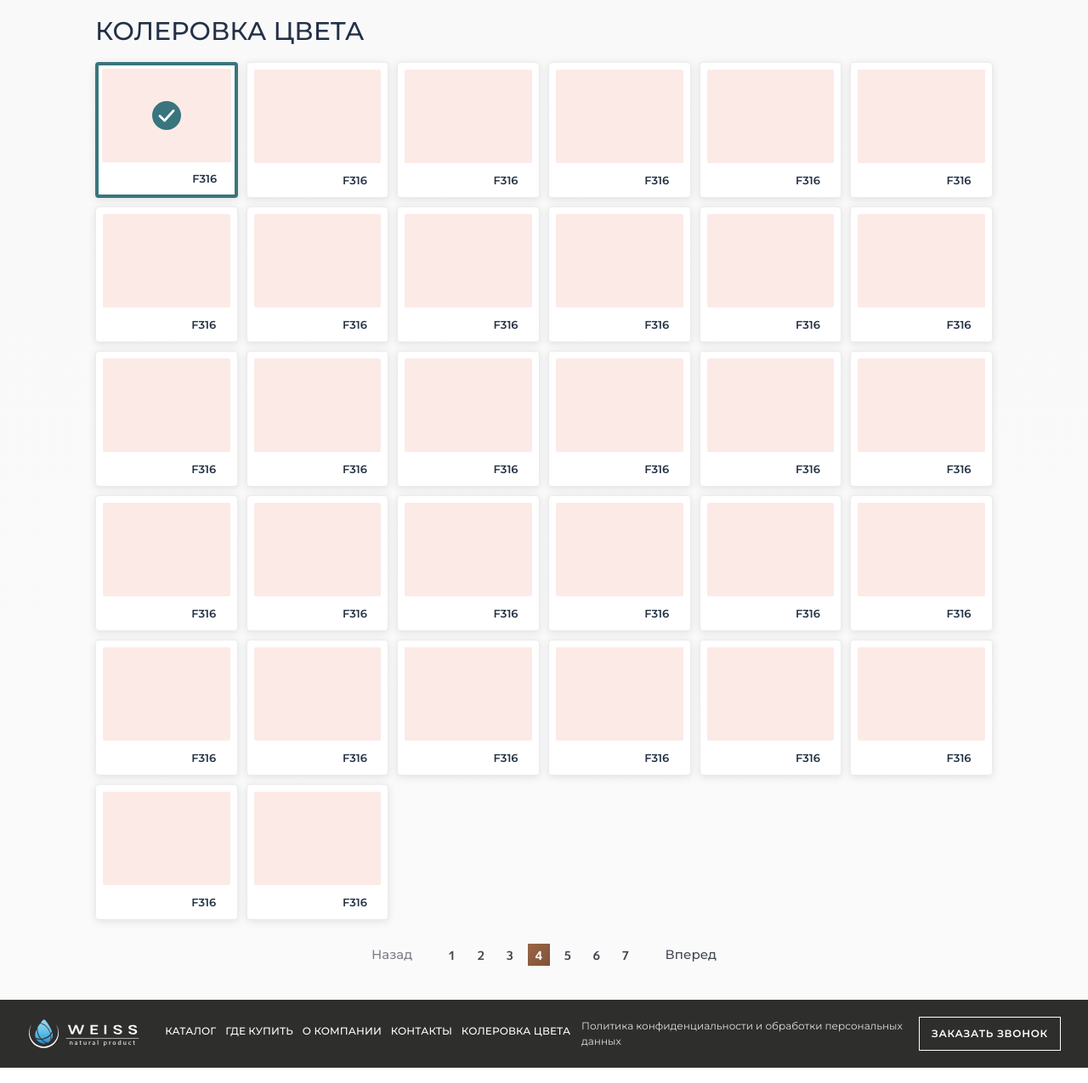
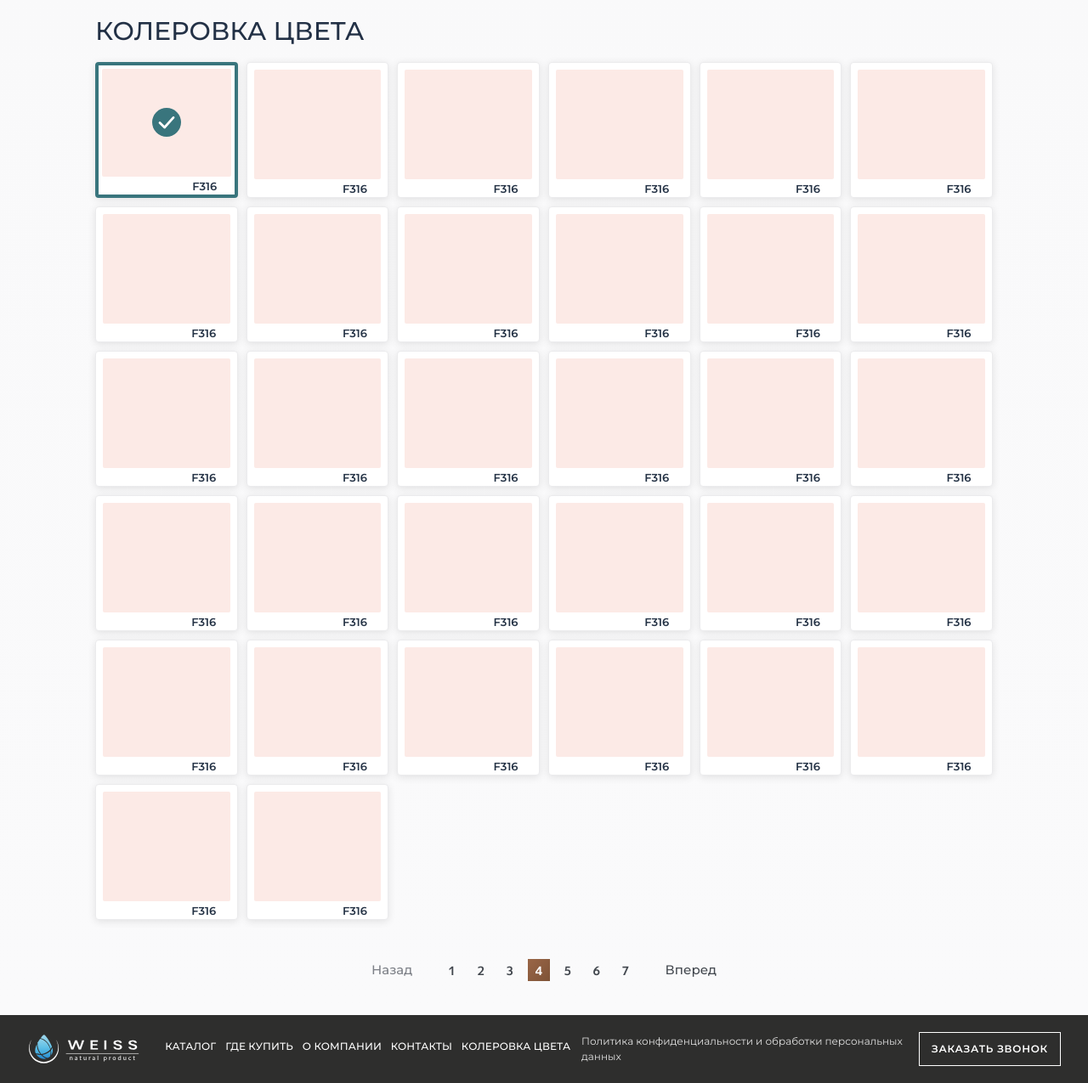
Before and after one commit to Zafarovpolat/weiss-color, a PHP site: the page made by 02_верстка/pages/shades.html in a window 1280 px wide. Shown: the part 122-1397 px from the top of the page at 85% size. Run offline with PHP 8.4, Linux system fonts and the light colour scheme.

Commit message:
Веера: свободная высота уходит в сетку, пагинация в макетном зазоре

```diff
--- a/02_верстка/css/shades.css
+++ b/02_верстка/css/shades.css
@@ -121,8 +121,35 @@
 /* --- Постраничная навигация (как на экране «Каталог») --- */
 
 .shades-page .pagination {
-  margin-top: auto;
+  margin-top: clamp(18px, 1.19vw, 30px);
   padding-bottom: clamp(40px, 2.77vw, 71px);
+}
+
+/* Свободная высота уходит в сетку образцов, а не в зазор над пагинацией.
+   На 1920×1080 страница ниже окна на 89px, и они копились между последним
+   рядом и пагинацией — пагинация прижата к подвалу, а сетка на масштабе 0.9
+   короче макета. Теперь ряд тянется по высоте (растёт свотч), пагинация
+   остаётся в макетных 30px под сеткой и у подвала. */
+@media (min-width: 1025px) {
+  .shades-inner {
+    flex: 1 1 auto;
+    display: flex;
+    flex-direction: column;
+  }
+
+  .shades-grid { flex: 1 1 auto; }
+
+  .shade-card {
+    height: 100%;
+    min-height: clamp(160px, 8.01vw, 205px);
+  }
+
+  .shade-card__swatch {
+    flex: 1 1 auto;
+    min-height: clamp(110px, 5.82vw, 149px);
+  }
+
+  .shade-card__label { flex: 0 0 auto; }
 }
 
 /* --- Адаптив (проверяем до 1024) --- */
```
